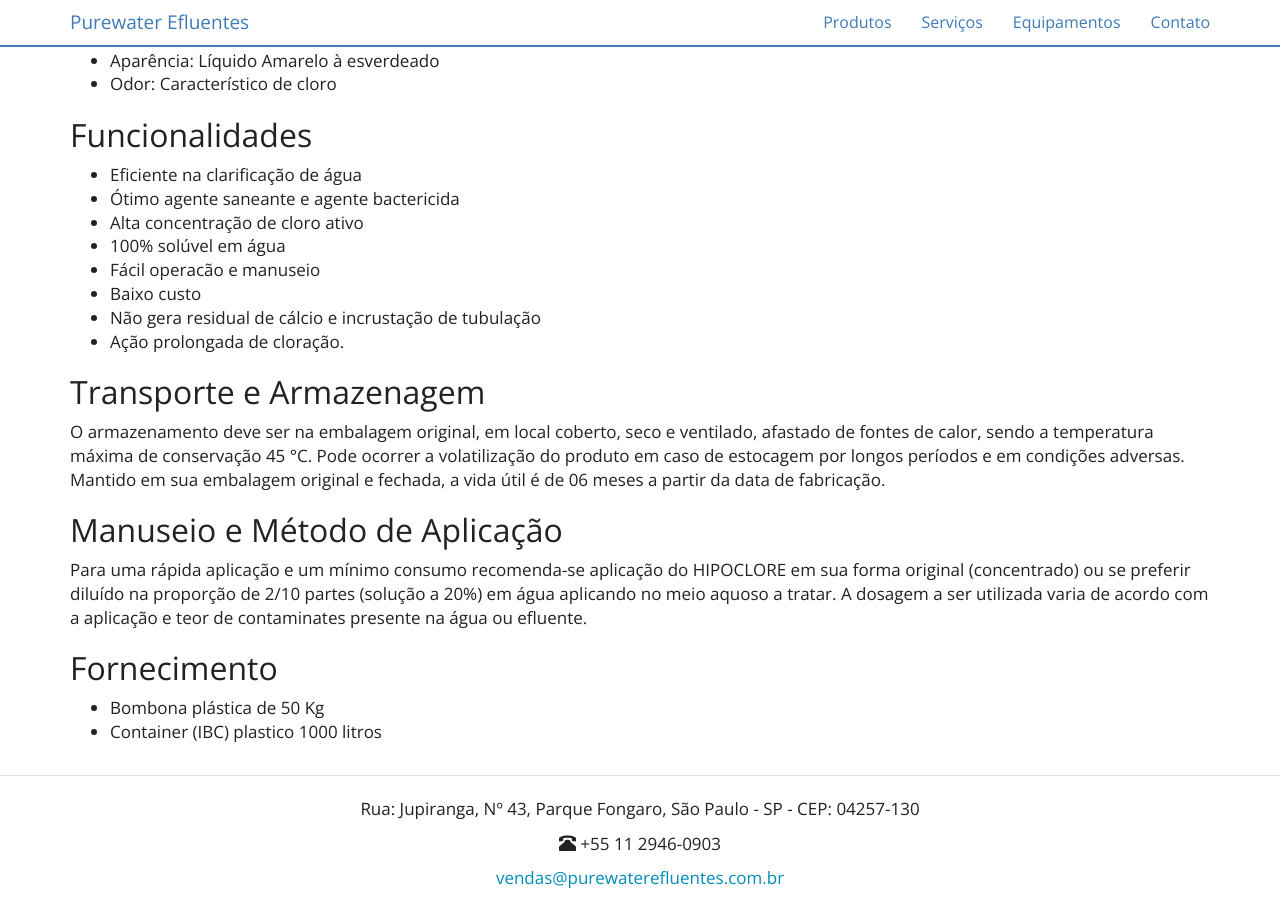
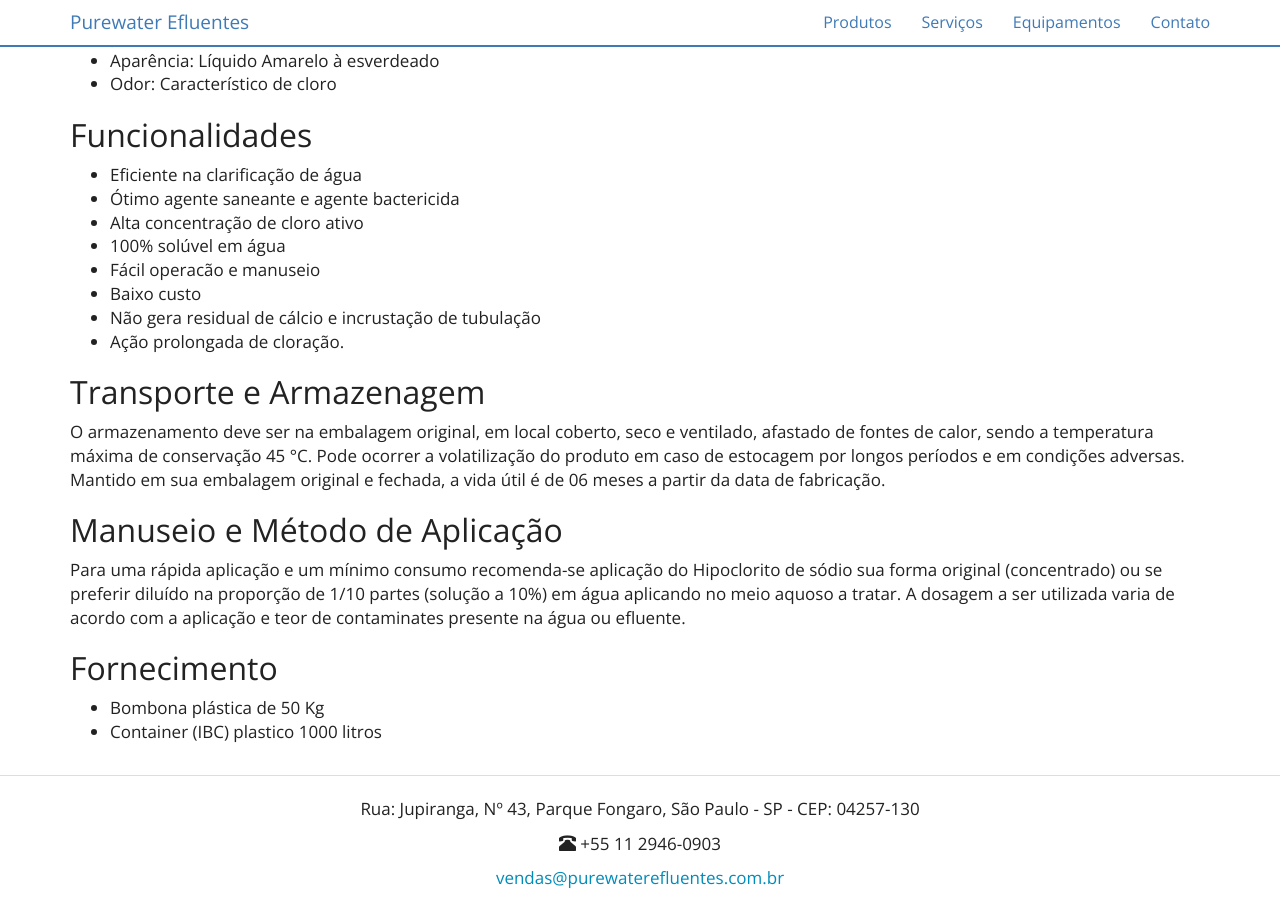
Before and after one commit to purewaterefluentes/purewaterefluentes.github.io, a Jekyll site: the page built from produtos/hipoclorito-de-sodio.md, in a window 1280 px wide and 900 px high, scrolled down 1130 px. Built offline with Jekyll 4.4.1, drawn with Linux system fonts in a browser that asks for light colours; nearby versions of some CDN libraries; library files that are not in the unit come from our copies.

Commit message:
Update hipoclorito-de-sodio.md

```diff
--- a/produtos/hipoclorito-de-sodio.md
+++ b/produtos/hipoclorito-de-sodio.md
@@ -54,7 +54,7 @@
 Mantido em sua embalagem original e fechada, a vida útil é de 06 meses a partir da data de  fabricação.
 
 ## Manuseio e Método de Aplicação
-Para uma rápida aplicação e um mínimo consumo recomenda-se aplicação do HIPOCLORE em sua forma original (concentrado) ou se preferir diluído na proporção de 2/10 partes (solução a 20%) em água aplicando no meio aquoso a tratar.
+Para uma rápida aplicação e um mínimo consumo recomenda-se aplicação do Hipoclorito de sódio sua forma original (concentrado) ou se preferir diluído na proporção de 1/10 partes (solução a 10%) em água aplicando no meio aquoso a tratar.
 A dosagem a ser utilizada varia de acordo com a aplicação e teor de contaminates presente na água ou efluente.
 
 ## Fornecimento
```
